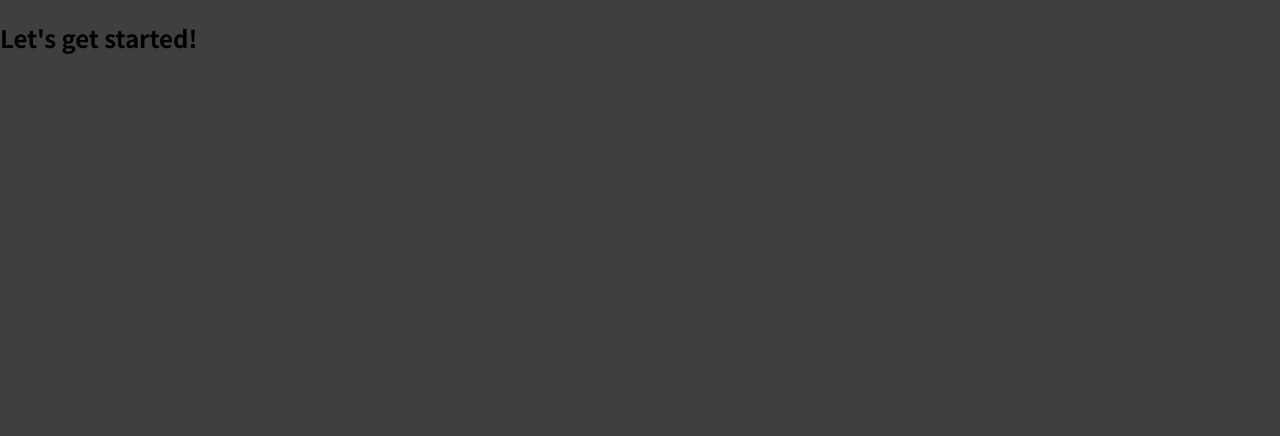
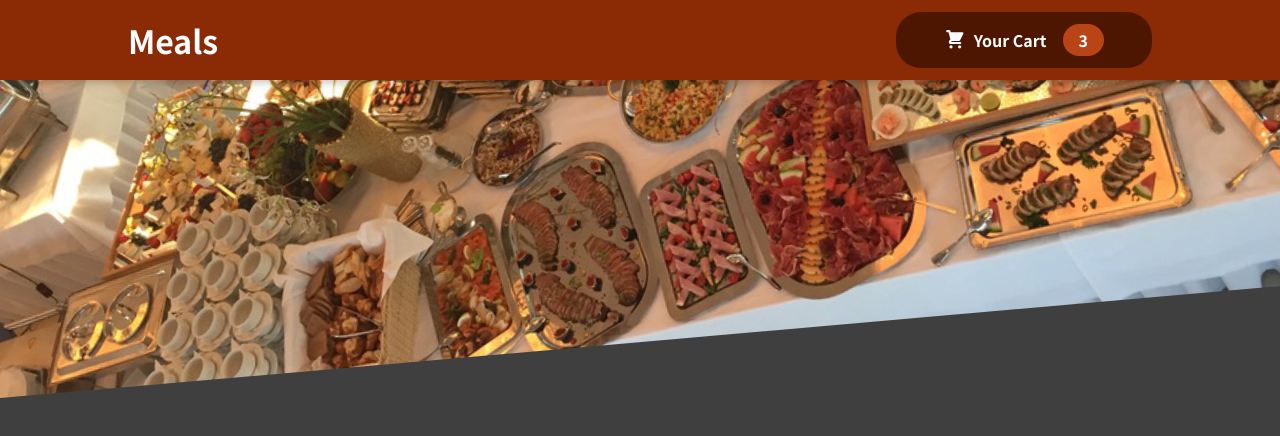
Before and after one commit to abdulvokhid-ochilov/food-ordering-app, a React (Create React App) app: page / in a window 1280 px wide. Shown: the top 436 px of the page. Built offline with nearby package versions, Linux system fonts and the light colour scheme.

Commit message:
Header Component

```diff
--- a/src/App.js
+++ b/src/App.js
@@ -1,8 +1,11 @@
+import { Fragment } from "react";
+import Header from "./components/Layout/Header";
+
 function App() {
   return (
-    <div>
-      <h2>Let's get started!</h2>
-    </div>
+    <Fragment>
+      <Header />
+    </Fragment>
   );
 }
 
--- /dev/null
+++ b/src/components/Cart/CartIcon.js
@@ -0,0 +1,13 @@
+const CartIcon = () => {
+  return (
+    <svg
+      xmlns="http://www.w3.org/2000/svg"
+      viewBox="0 0 20 20"
+      fill="currentColor"
+    >
+      <path d="M3 1a1 1 0 000 2h1.22l.305 1.222a.997.997 0 00.01.042l1.358 5.43-.893.892C3.74 11.846 4.632 14 6.414 14H15a1 1 0 000-2H6.414l1-1H14a1 1 0 00.894-.553l3-6A1 1 0 0017 3H6.28l-.31-1.243A1 1 0 005 1H3zM16 16.5a1.5 1.5 0 11-3 0 1.5 1.5 0 013 0zM6.5 18a1.5 1.5 0 100-3 1.5 1.5 0 000 3z" />
+    </svg>
+  );
+};
+
+export default CartIcon;
--- /dev/null
+++ b/src/components/Layout/Header.js
@@ -0,0 +1,20 @@
+import { Fragment } from "react";
+import image from "../../assets/meals.jpg";
+import classes from "./Header.module.css";
+import HeaderCartButton from "./HeaderCartButton";
+
+const Header = (props) => {
+  return (
+    <Fragment>
+      <header className={classes.header}>
+        <h1>Meals</h1>
+        <HeaderCartButton />
+      </header>
+      <div className={classes["main-image"]}>
+        <img src={image} alt="Meals table" />
+      </div>
+    </Fragment>
+  );
+};
+
+export default Header;
--- /dev/null
+++ b/src/components/Layout/Header.module.css
@@ -0,0 +1,29 @@
+.header {
+  position: fixed;
+  top: 0;
+  left: 0;
+  width: 100%;
+  height: 5rem;
+  background-color: #8a2b06;
+  color: white;
+  display: flex;
+  justify-content: space-between;
+  align-items: center;
+  padding: 0 10%;
+  box-shadow: 0 2px 8px rgba(0, 0, 0, 0.25);
+  z-index: 10;
+}
+
+.main-image {
+  width: 100%;
+  height: 25rem;
+  z-index: 0;
+  overflow: hidden;
+}
+
+.main-image img {
+  width: 110%;
+  height: 100%;
+  object-fit: cover;
+  transform: rotateZ(-5deg) translateY(-4rem) translateX(-1rem);
+}
--- /dev/null
+++ b/src/components/Layout/HeaderCartButton.js
@@ -0,0 +1,16 @@
+import CartIcon from "../Cart/CartIcon";
+import classes from "./HeaderCartButton.module.css";
+
+const HeaderCartButton = (props) => {
+  return (
+    <button className={classes.button}>
+      <span className={classes.icon}>
+        <CartIcon />
+      </span>
+      <span>Your Cart</span>
+      <span className={classes.badge}>3</span>
+    </button>
+  );
+};
+
+export default HeaderCartButton;
--- /dev/null
+++ b/src/components/Layout/HeaderCartButton.module.css
@@ -0,0 +1,59 @@
+.button {
+  cursor: pointer;
+  font: inherit;
+  border: none;
+  background-color: #4d1601;
+  color: white;
+  padding: 0.75rem 3rem;
+  display: flex;
+  justify-content: space-around;
+  align-items: center;
+  border-radius: 25px;
+  font-weight: bold;
+}
+
+.button:hover,
+.button:active {
+  background-color: #2c0d00;
+}
+
+.icon {
+  width: 1.35rem;
+  height: 1.35rem;
+  margin-right: 0.5rem;
+}
+
+.badge {
+  background-color: #b94517;
+  padding: 0.25rem 1rem;
+  border-radius: 25px;
+  margin-left: 1rem;
+  font-weight: bold;
+}
+
+.button:hover .badge,
+.button:active .badge {
+  background-color: #92320c;
+}
+
+.bump {
+  animation: bump 300ms ease-out;
+}
+
+@keyframes bump {
+  0% {
+    transform: scale(1);
+  }
+  10% {
+    transform: scale(0.9);
+  }
+  30% {
+    transform: scale(1.1);
+  }
+  50% {
+    transform: scale(1.15);
+  }
+  100% {
+    transform: scale(1);
+  }
+}
```
Also changed, not shown: src/assets/meals.jpg (added), 1 other file (tests, documents, lock files or other folders).
